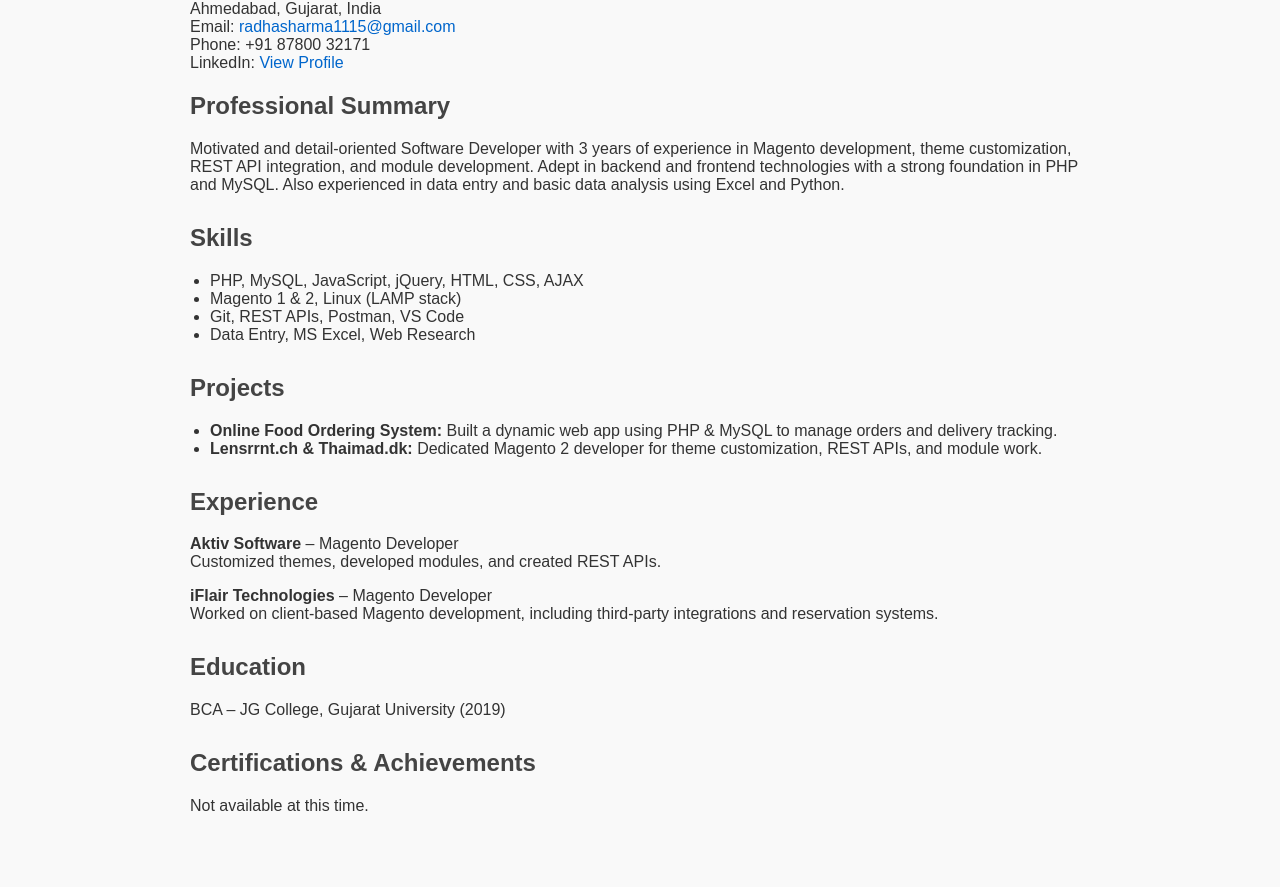
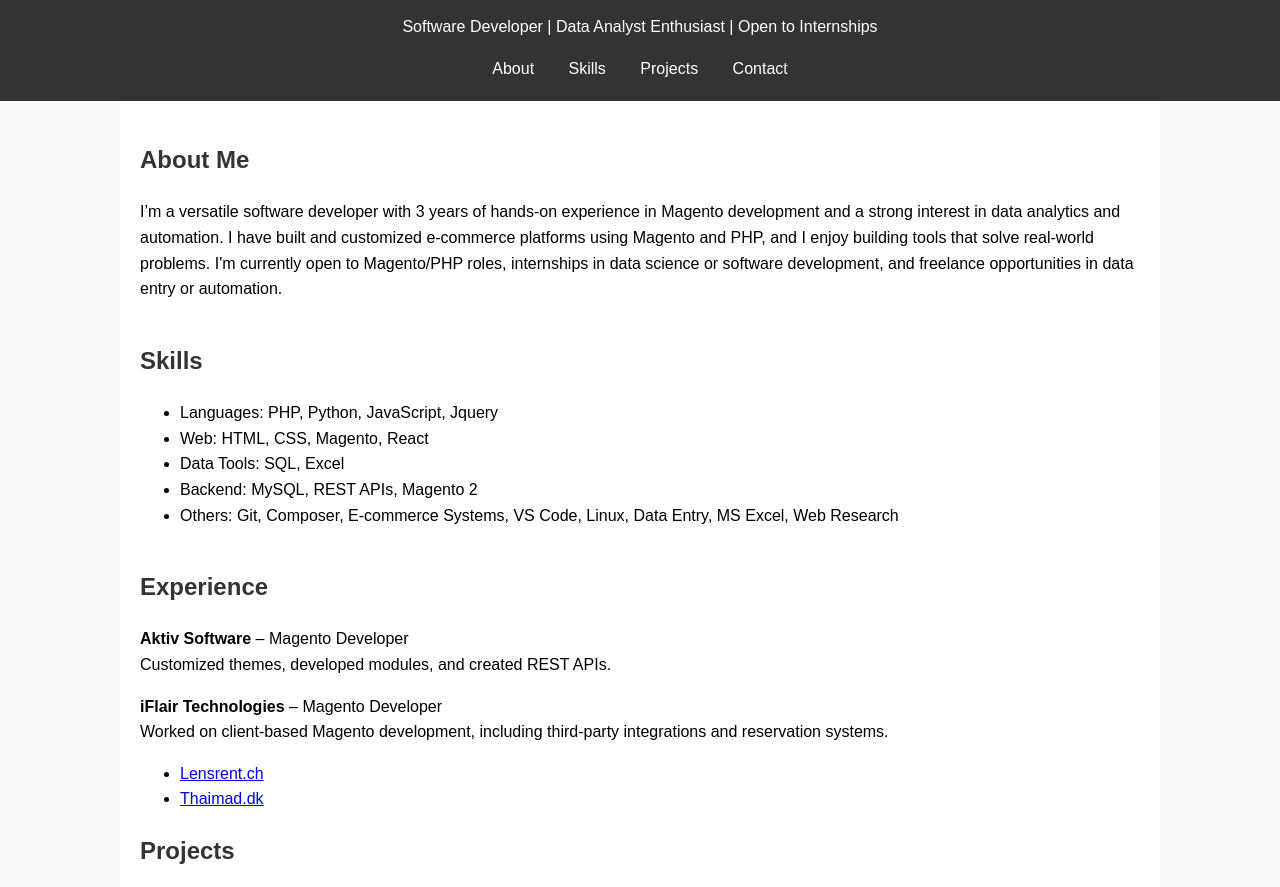
Before and after one commit to Radha1115/radha-portfolio, a plain HTML site: page index.html in a window 1280 px wide. Shown: the part 100-987 px from the top of the page. Before the commit the page ends 965 px from the top, so only its background shows below. Drawn offline with Linux system fonts and the light colour scheme.

Commit message:
Update index.html

```diff
--- a/index.html
+++ b/index.html
@@ -2,89 +2,87 @@
 <html lang="en">
 <head>
   <meta charset="UTF-8" />
-  <meta name="viewport" content="width=device-width, initial-scale=1.0" />
-  <title>Radha Sharma | Portfolio</title>
+  <meta name="viewport" content="width=device-width, initial-scale=1.0"/>
+  <title>Radha Sharma| Portfolio</title>
   <style>
-    body {
-      font-family: Arial, sans-serif;
-      margin: 0;
-      padding: 0;
-      background: #f9f9f9;
-      color: #333;
-    }
-    .container {
-      max-width: 900px;
-      margin: auto;
-      padding: 20px;
-    }
-    h1, h2, h3 {
-      color: #444;
-    }
-    a {
-      color: #0066cc;
-      text-decoration: none;
-    }
-    .section {
-      margin-bottom: 30px;
-    }
-    ul {
-      padding-left: 20px;
-    }
-    .contact span {
-      display: block;
-    }
+    body { font-family: Arial, sans-serif; line-height: 1.6; background: #f9f9f9; margin: 0; padding: 0; }
+    header { background: #333; color: white; padding: 20px 0; text-align: center; }
+    nav a { color: white; margin: 0 15px; text-decoration: none; }
+    .container { padding: 20px; max-width: 1000px; margin: auto; background: white; }
+    section { margin-bottom: 40px; }
+    h1, h2 { color: #333; }
+    footer { background: #eee; text-align: center; padding: 15px; }
+    .project { background: #f1f1f1; padding: 15px; border-radius: 5px; margin-bottom: 15px; }
   </style>
 </head>
 <body>
-  <div class="container">
-    <h1>Radha Sharma</h1>
-    <div class="contact">
-      <span>Ahmedabad, Gujarat, India</span>
-      <span>Email: <a href="mailto:radhasharma1115@gmail.com">radhasharma1115@gmail.com</a></span>
-      <span>Phone: +91 87800 32171</span>
-      <span>LinkedIn: <a href="https://www.linkedin.com/in/radha-sharma-238249193" target="_blank">View Profile</a></span>
-    </div>
 
-    <div class="section">
-      <h2>Professional Summary</h2>
-      <p>Motivated and detail-oriented Software Developer with 3 years of experience in Magento development, theme customization, REST API integration, and module development. Adept in backend and frontend technologies with a strong foundation in PHP and MySQL. Also experienced in data entry and basic data analysis using Excel and Python.</p>
-    </div>
+<header>
+  <h1>Radha Sharma</h1>
+  <p>Software Developer | Data Analyst Enthusiast | Open to Internships</p>
+  <nav>
+    <a href="#about">About</a>
+    <a href="#skills">Skills</a>
+    <a href="#projects">Projects</a>
+    <a href="#contact">Contact</a>
+  </nav>
+</header>
 
-    <div class="section">
-      <h2>Skills</h2>
-      <ul>
-        <li>PHP, MySQL, JavaScript, jQuery, HTML, CSS, AJAX</li>
-        <li>Magento 1 & 2, Linux (LAMP stack)</li>
-        <li>Git, REST APIs, Postman, VS Code</li>
-        <li>Data Entry, MS Excel, Web Research</li>
-      </ul>
-    </div>
+<div class="container">
 
-    <div class="section">
-      <h2>Projects</h2>
-      <ul>
-        <li><strong>Online Food Ordering System:</strong> Built a dynamic web app using PHP & MySQL to manage orders and delivery tracking.</li>
-        <li><strong>Lensrrnt.ch & Thaimad.dk:</strong> Dedicated Magento 2 developer for theme customization, REST APIs, and module work.</li>
-      </ul>
-    </div>
+  <section id="about">
+    <h2>About Me</h2>
+    <p>I’m a versatile software developer with 3 years of hands-on experience in Magento development and a strong interest in data analytics and automation. I have built and customized e-commerce platforms using Magento and PHP, and I enjoy building tools that solve real-world problems. I'm currently open to Magento/PHP roles, internships in data science or software development, and freelance opportunities in data entry or automation.</p>
+  </section>
 
-    <div class="section">
+  <section id="skills">
+    <h2>Skills</h2>
+    <ul>
+      <li>Languages: PHP, Python, JavaScript, Jquery</li>
+      <li>Web: HTML, CSS, Magento, React</li>
+      <li>Data Tools: SQL, Excel</li>
+      <li>Backend: MySQL, REST APIs, Magento 2</li>
+      <li>Others: Git, Composer, E-commerce Systems, VS Code, Linux, Data Entry, MS Excel, Web Research </li>
+    </ul>
+  </section>
+
+  <div class="section">
       <h2>Experience</h2>
       <p><strong>Aktiv Software</strong> – Magento Developer<br />
       Customized themes, developed modules, and created REST APIs.</p>
       <p><strong>iFlair Technologies</strong> – Magento Developer<br />
       Worked on client-based Magento development, including third-party integrations and reservation systems.</p>
+      <ul>
+        <li><a href="https://www.lensrent.ch/" target="_blank">Lensrent.ch</a></li>
+        <li><a href="https://www.thaimad.dk/" target="_blank">Thaimad.dk</a></li>
+      </ul>
     </div>
 
-    <div class="section">
-      <h2>Education</h2>
-      <p>BCA – JG College, Gujarat University (2019)</p>
+  <section id="projects">
+    <h2>Projects</h2>
+
+    <div class="project">
+      <h3>Magento Extension</h3>
+      <p>Built a custom module to develop table reservation functionality, Also create module for send daily turnover report on email.</p>
     </div>
+    <div class="project">
+      <h3>Personal Portfolio (This Site)</h3>
+      <p>Built a personal portfolio using HTML and CSS to showcase my projects and experience.</p>
+    </div>
+  </section>
 
-    <div class="section">
-      <h2>Certifications & Achievements</h2>
-      <p>Not available at this time.</p>
-    </div>
-  </div>
+  <section id="contact">
+    <h2>Contact & Opportunities</h2>
+    <p>Email: radhasharma1115@gmail.com</p>
+    <p>Open to: Magento Developer Roles | PHP Backend | Data Entry Projects | Software Internships | Data Analyst Internships</p>
+    <p>LinkedIn: <a href="https://www.linkedin.com/in/radha-sharma-238249193" target="_blank">radha-sharma</a></p>
+  </section>
+
+</div>
+
+<footer>
+  <p>© 2025 Radha Sharma. All rights reserved.</p>
+</footer>
+
 </body>
 </html>
```
